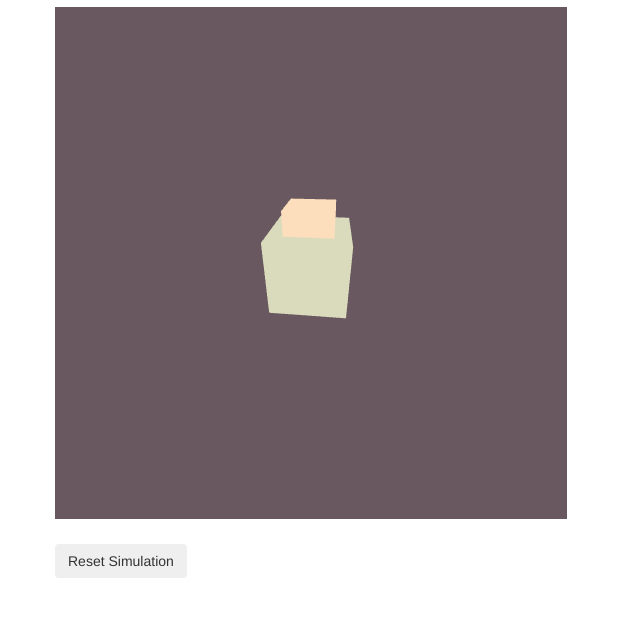
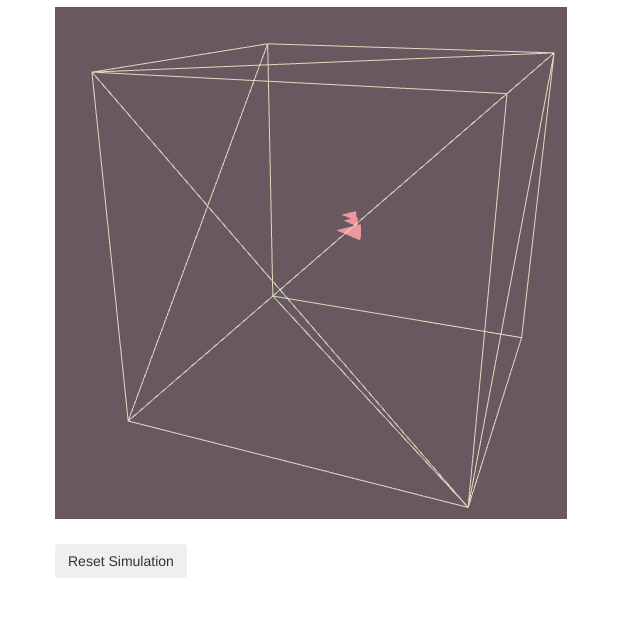
Before and after one commit to paigeweber13/boids-webgl, a plain HTML site: page boids.html in a window 1280 px wide. Shown: the part 63-680 px from the top of the page, without its empty margins (0-640 px from the left). Drawn offline with nearby package versions, Linux system fonts and the light colour scheme.

Commit message:
draws box that bounds world, improved camera

```diff
--- a/boids.js
+++ b/boids.js
@@ -23,13 +23,22 @@ const THETA_STEP = Math.PI / 512;
 
 // coordinate system
 const WORLD_COORDINATES = {
-  x_min: -2,
-  x_max:  2,
-  y_min: -2,
-  y_max:  2,
-  z_min: -2,
-  z_max:  2,
+  x_min: -5,
+  x_max:  5,
+  y_min: -5,
+  y_max:  5,
+  z_min: -5,
+  z_max:  5,
 }
+
+/* world boundaries */
+const WORLD_WIDTH = WORLD_COORDINATES.x_max - WORLD_COORDINATES.x_min;
+const WORLD_DEPTH = WORLD_COORDINATES.y_max - WORLD_COORDINATES.y_min;
+const WORLD_HEIGHT = WORLD_COORDINATES.z_max - WORLD_COORDINATES.z_min;
+
+const WORLD_CENTER_X = WORLD_COORDINATES.x_min + WORLD_WIDTH/2;
+const WORLD_CENTER_Y = WORLD_COORDINATES.y_min + WORLD_DEPTH/2;
+const WORLD_CENTER_Z = WORLD_COORDINATES.z_min + WORLD_HEIGHT/2;
 
 /* ------------- init ------------- */
 window.onload = function init() {
@@ -107,14 +116,24 @@ function render() {
 
 // actually sets camera and projection
 function setCamera() {
-  let projectionDynamic = perspectiveProjection(1, 1, 1, 5);
-  gl.uniformMatrix4fv(M_projection, false, flatten(projectionDynamic));
+  let fov = Math.PI/24;
+  let projection = perspectiveProjectionFov(fov, fov, 1, 1000)
+  gl.uniformMatrix4fv(M_projection, false, flatten(projection));
 
-  let eyeVector = vec3(1.0, -2.5, 1.5)
-  let lookAtVector = vec3(0, 0, 0);
+  let eyeVector = vec3(
+    WORLD_COORDINATES.x_max + WORLD_WIDTH * 0.2,
+    WORLD_COORDINATES.y_min + WORLD_DEPTH * -1.5,
+    WORLD_COORDINATES.z_max + WORLD_HEIGHT * 0.2,
+  );
+  let lookAtVector = vec3(
+    WORLD_CENTER_X,
+    WORLD_CENTER_Y + WORLD_DEPTH * -0.3,
+    WORLD_CENTER_Z
+  );
   let upVector = vec3(0, 0, 1);
-  let cameraLeftSide = lookAt(eyeVector, lookAtVector, upVector);
-  gl.uniformMatrix4fv(M_camera, false, flatten(cameraLeftSide));
+
+  let camera = lookAt(eyeVector, lookAtVector, upVector);
+  gl.uniformMatrix4fv(M_camera, false, flatten(camera));
 }
 
 function setWorldCoordinates() {
@@ -125,15 +144,25 @@ function setWorldCoordinates() {
 function drawObjects() {
   let transform;
 
+  transform = mult(
+    // move to center of world: cube vertices are such that center of cube
+    // is the origin of the cube
+    translate(WORLD_CENTER_X, WORLD_CENTER_Y, WORLD_CENTER_Z),
+
+    // cube width is 2, so we want to scale by (world_size/2)
+    scale(WORLD_WIDTH/2, WORLD_DEPTH/2, WORLD_HEIGHT/2)
+  );
+  drawCube(transform, "Pale Spring Bud");
+
   /* cube 1 - main cube */
   transform = mult(translate(0.0, 0.0, 0.0), scale(0.5, 0.5, 0.5));
   transform = mult(rotate(theta, 'z'), transform);
-  drawCube(transform, "Pale Spring Bud");
+  drawTetrahedron(transform);
 
   /* cube 2 - smaller, on top */
   transform = mult(translate(0.0, 0.0, 0.5), scale(0.3, 0.3, 0.3));
   transform = mult(rotate(theta, 'z'), transform);
-  drawCube(transform, "Peach Puff");
+  drawTetrahedron(transform);
 
   /* tetrahedron - to the right */
   transform = mult(translate(1.0, 0.0, 0.0), scale(0.3, 0.3, 0.3));
@@ -272,7 +301,8 @@ function drawCube(transform, color) {
   gl.vertexAttribPointer(vColor, 4, gl.FLOAT, false, 0, color_offset);
 
   // draw cube
-  gl.drawElements(gl.TRIANGLES, 36, gl.UNSIGNED_BYTE, 0);
+  gl.drawElements(gl.LINE_STRIP, 36, gl.UNSIGNED_BYTE, 0);
+  // gl.drawElements(gl.TRIANGLES, 36, gl.UNSIGNED_BYTE, 0);
 }
 
 function drawTetrahedron(transform) {
--- a/matrix.js
+++ b/matrix.js
@@ -221,14 +221,9 @@ function perspectiveProjectionFlat(width, height, near, far) {
 // converting from FOV to width/height/near/far and vice versa is described in the openGL faq:
 // https://www.opengl.org/archives/resources/faq/technical/transformations.htm
 function perspectiveProjectionFov(fovX, fovY, near, far) {
-  // w and h should really be a function of "near", but the example shows the projection width and height
-  // as static with respect to near
-
   let h = 2 * Math.tan(fovY * 0.5) * near;
   let w = 2 * Math.tan(fovX * 0.5) * near;
 
-  // let h = 2 * Math.tan(fovY*0.5);
-  // let w = 2 * Math.tan(fovX*0.5);
   return perspectiveProjection(w, h, near, far);
 }
 
```
Also changed, not shown: boids.html (+1 -1 lines).
